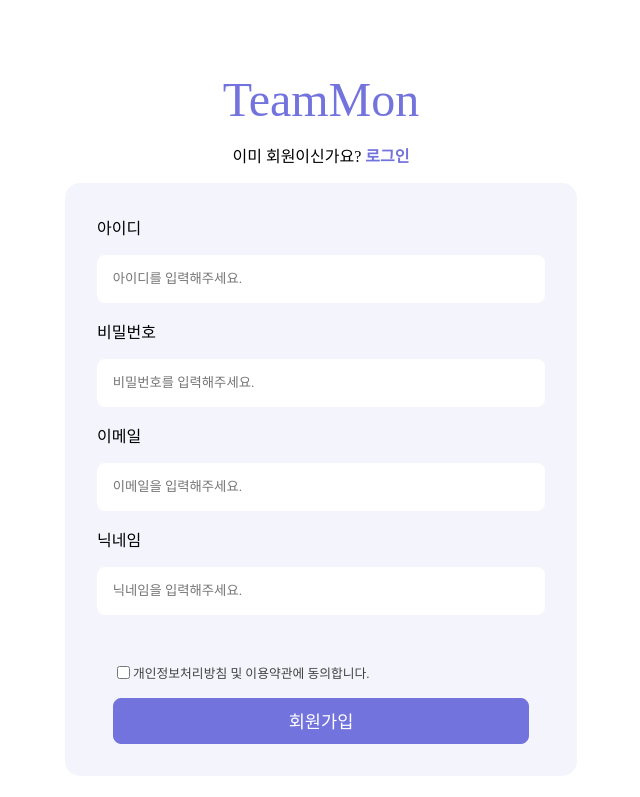
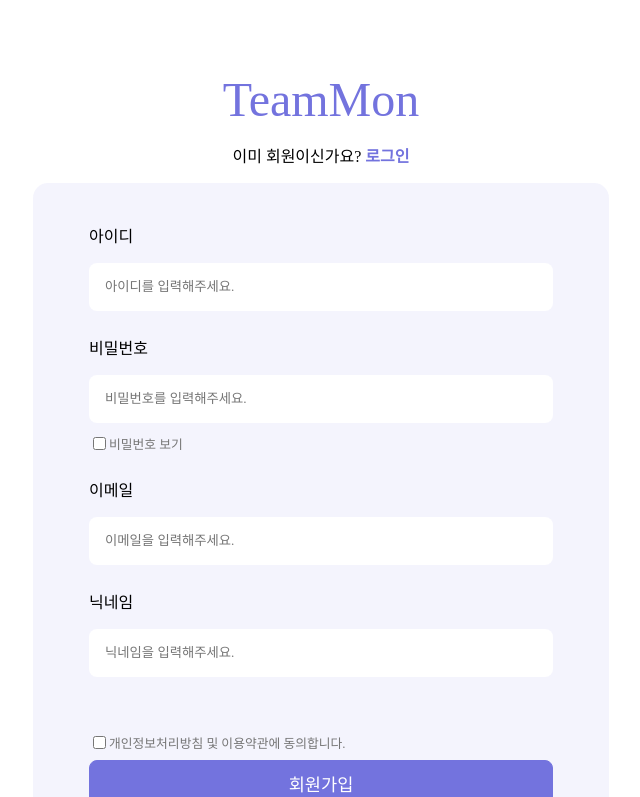
Before and after one commit to yeon7485/Team-Matching-FE-Web, a React (Create React App) app in the folder team-matching-web/: page /join in a window 1280 px wide. Shown: the top 797 px of the page, without its empty margins (319-959 px from the left). Built offline with nearby package versions, Linux system fonts and the light colour scheme; a web font is replaced by a local one; what recoil-persist would draw is missing.

Commit message:
refactor: 로그인/회원가입 비밀번호 표시 박스 추가
비밀번호 표시 박스 추가

```diff
--- a/team-matching-web/src/components/Sidebar/Sidebar.jsx
+++ b/team-matching-web/src/components/Sidebar/Sidebar.jsx
@@ -10,7 +10,6 @@
   const nav = useNavigate();
   const location = useLocation().pathname;
   const cn = classNames.bind(styles);
-  console.log(admin);
 
   return (
     <div>
--- a/team-matching-web/src/pages/Join/Join.jsx
+++ b/team-matching-web/src/pages/Join/Join.jsx
@@ -5,6 +5,10 @@
 
 export default function Join() {
   const [user, setUser] = useState({});
+  const [pwType, setPwType] = useState({
+    type: 'password',
+    visible: false,
+  });
   const navigate = useNavigate();
   const handleChange = (e) => {
     const { name, value } = e.target;
@@ -15,6 +19,19 @@
     signUp({ user }).then((result) => {
       if (result === 200) {
         navigate('/login');
+      }
+    });
+  };
+
+  const handleShowPwChecked = (e) => {
+    setPwType(() => {
+      // 만약 현재 pwType.visible이 false 라면
+      if (!pwType.visible) {
+        return { type: 'text', visible: true };
+
+        //현재 pwType.visible이 true 라면
+      } else {
+        return { type: 'password', visible: false };
       }
     });
   };
@@ -30,7 +47,9 @@
           </Link>
         </p>
         <form className={styles.form} onSubmit={handleSubmit}>
-          <label htmlFor='id'>아이디</label>
+          <label htmlFor='id' className={styles.label}>
+            아이디
+          </label>
           <input
             className={styles.inputBox}
             type='text'
@@ -42,19 +61,31 @@
             onChange={handleChange}
           />
 
-          <label htmlFor='password'>비밀번호</label>
+          <label htmlFor='password' className={styles.label}>
+            비밀번호
+          </label>
           <input
             className={styles.inputBox}
             id='password'
-            type='password'
+            type={pwType.type}
             name='password'
             value={user.password}
             placeholder='비밀번호를 입력해주세요.'
             required
             onChange={handleChange}
           />
+          <div className={styles.pwCheckBox}>
+            <input
+              type='checkbox'
+              className={styles.checkBox}
+              onChange={handleShowPwChecked}
+            />
+            비밀번호 보기
+          </div>
 
-          <label htmlFor='email'>이메일</label>
+          <label htmlFor='email' className={styles.label}>
+            이메일
+          </label>
           <input
             className={styles.inputBox}
             type='email'
@@ -66,7 +97,9 @@
             onChange={handleChange}
           />
 
-          <label htmlFor='nickname'>닉네임</label>
+          <label htmlFor='nickname' className={styles.label}>
+            닉네임
+          </label>
           <input
             className={styles.inputBox}
             type='text'
@@ -84,7 +117,6 @@
               name='agree'
               className={styles.checkBox}
             />
-            <div className={styles.showCheckBox}></div>
             <span>개인정보처리방침 및 이용약관에 동의합니다.</span>
           </div>
 
--- a/team-matching-web/src/pages/Join/Join.module.css
+++ b/team-matching-web/src/pages/Join/Join.module.css
@@ -38,34 +38,45 @@
 .form {
   display: flex;
   flex-direction: column;
-  align-items: center;
-  width: 70%;
   max-width: 500px;
   height: auto;
-  padding: 2rem;
+  padding: 2.5rem 3.5rem;
   margin-top: 1rem;
   border-radius: 15px;
   background-color: rgba(115, 115, 222, 0.08);
 }
 
-label {
-  margin-right: auto;
+.label {
   margin-bottom: 1rem;
 }
 
 .inputBox {
-  width: 93%;
+  align-self: center;
+  width: 27rem;
   padding: 1rem;
-  margin-bottom: 1rem;
+  margin-bottom: 1.5rem;
   border: none;
   border-radius: 8px;
   outline: none;
 }
 
+.inputBox:nth-child(4) {
+  margin-bottom: 0.7rem;
+}
+
+.pwCheckBox {
+  display: flex;
+  font-size: 0.8rem;
+  color: var(--gray600);
+  align-self: self-start;
+  margin-bottom: 1.5rem;
+}
+
 .agreeBox {
   display: flex;
-  margin: 2rem auto 1rem 1rem;
-  color: var(--gray800);
+  align-self: self-start;
+  margin: 2rem 0 0.5rem;
+  color: var(--gray600);
   font-size: 0.8rem;
 }
 
@@ -74,7 +85,7 @@
 }
 
 .joinButton {
-  width: 93%;
+  width: 100%;
   padding: 0.6rem 1.2rem;
   border: 1px solid var(--main-color);
   border-radius: 0.5rem;
--- a/team-matching-web/src/pages/Login/Login.jsx
+++ b/team-matching-web/src/pages/Login/Login.jsx
@@ -8,6 +8,10 @@
 export default function Login() {
   const [id, setId] = useState();
   const [password, setPassword] = useState();
+  const [pwType, setPwType] = useState({
+    type: 'password',
+    visible: false,
+  });
   const setUser = useSetRecoilState(userState);
   //recoil 사용 선언부
 
@@ -24,6 +28,19 @@
     });
   };
 
+  const handleShowPwChecked = (e) => {
+    setPwType(() => {
+      // 만약 현재 pwType.visible이 false 라면
+      if (!pwType.visible) {
+        return { type: 'text', visible: true };
+
+        //현재 pwType.visible이 true 라면
+      } else {
+        return { type: 'password', visible: false };
+      }
+    });
+  };
+
   const goToMain = () => {
     nav('/');
   };
@@ -35,7 +52,9 @@
           TeamMon
         </h1>
         <form className={styles.form} onSubmit={handleSubmit}>
-          <label htmlFor='id'>아이디</label>
+          <label htmlFor='id' className={styles.label}>
+            아이디
+          </label>
           <input
             type='text'
             className={styles.inputBox}
@@ -48,9 +67,11 @@
               setId(e.target.value);
             }}
           />
-          <label htmlFor='password'>비밀번호</label>
+          <label htmlFor='password' className={styles.label}>
+            비밀번호
+          </label>
           <input
-            type='password'
+            type={pwType.type}
             name='password'
             className={styles.inputBox}
             id='password'
@@ -61,6 +82,14 @@
               setPassword(e.target.value);
             }}
           />
+          <div className={styles.pwCheckBox}>
+            <input
+              type='checkbox'
+              className={styles.checkBox}
+              onChange={handleShowPwChecked}
+            />
+            비밀번호 보기
+          </div>
 
           <button className={styles.loginButton}>로그인</button>
         </form>
--- a/team-matching-web/src/pages/Login/Login.module.css
+++ b/team-matching-web/src/pages/Login/Login.module.css
@@ -29,28 +29,42 @@
 .form {
   display: flex;
   flex-direction: column;
-  align-items: center;
-  width: 70%;
   max-width: 500px;
   height: auto;
-  padding: 2rem;
+  padding: 2.5rem 3.5rem;
   margin-bottom: 1rem;
   border-radius: 15px;
   background-color: rgba(115, 115, 222, 0.08);
 }
 
-label {
-  margin-right: auto;
+.label {
   margin-bottom: 1rem;
 }
 
 .inputBox {
-  width: 93%;
+  align-self: center;
+  width: 27rem;
   padding: 1rem;
-  margin-bottom: 2rem;
+  margin-bottom: 1.8rem;
   border: none;
   border-radius: 8px;
   outline: none;
+}
+
+.inputBox:nth-child(4) {
+  margin-bottom: 0.7rem;
+}
+
+.pwCheckBox {
+  display: flex;
+  font-size: 0.8rem;
+  color: var(--gray600);
+  align-self: self-start;
+  margin-bottom: 1.5rem;
+}
+
+.checkBox {
+  accent-color: var(--main-color)
 }
 
 .loginButton {
```
